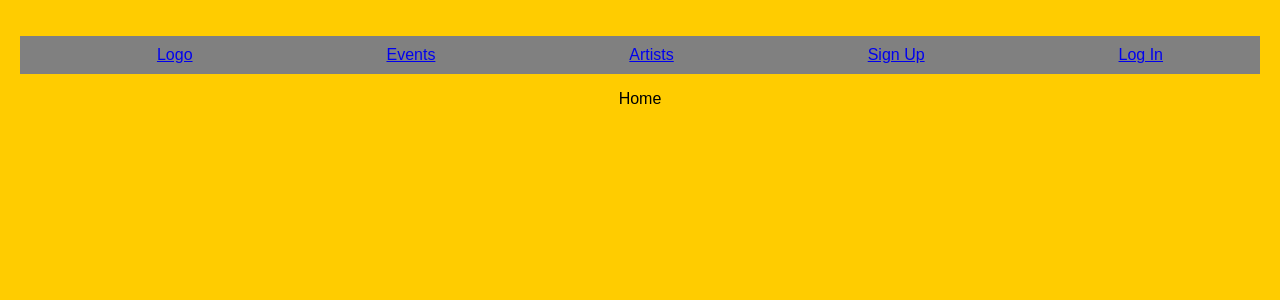
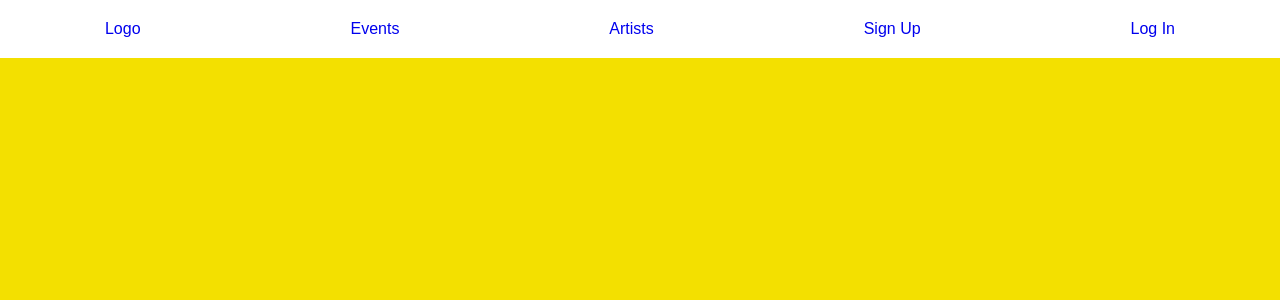
Before and after one commit to OlgaShirokova/OffScene-Client, a React app: page / in a window 1280 px wide. Shown: the top 300 px of the page. Built offline with nearby package versions, Linux system fonts and the light colour scheme; the HTML template or start-up script is replaced by a standard one.

Commit message:
refactor: delete Route, create Link component (reUsable)

```diff
--- a/src/App.css
+++ b/src/App.css
@@ -1,27 +1,3 @@
-.App {
-  text-align: center;
+body {
+  background-color: #f3e000;
 }
-
-/*composes: foo;*/
-
-body {
-  background-color: #FFCC00;
-  padding: 20px;
-  margin: 0;
-}
-
-.header {
-  display: flex;
-  flex-direction: row;
-  justify-content: space-around;
-  background-color: grey;
-  padding: 0;
-}
-
-.headerElement {
-  composes: header;
-  list-style-type: none;
-  margin: 0;
-  padding: 10px 0 10px 0;
-  color: white;
-}
--- /dev/null
+++ b/src/components/Header.css
@@ -0,0 +1,17 @@
+a {
+  text-decoration: none;
+}
+
+.header {
+  display: flex;
+  flex-direction: row;
+  justify-content: space-around;
+  background-color: white;
+  margin: 0;
+  list-style-type: none;
+  padding: 20px 0 20px 0;
+}
+
+.active {
+  color: red;
+}
--- a/src/components/Header.js
+++ b/src/components/Header.js
@@ -1,31 +1,21 @@
 import React, { Component } from 'react';
-import {
-  BrowserRouter as Router,
-  Route,
-  Link,
-} from 'react-router-dom';
-import styles from '../App.css';
-import { Home, Events, Artists, LogIn, SignUp } from '../screens/index';
+import { BrowserRouter as Router, NavLink } from 'react-router-dom';
+import styles from './Header.css';
+
+const Link = (options) => (<NavLink activeClassName={styles.active} {...options}>
+  {options.title}</NavLink>);
 
 class Header extends Component {
   render() {
     return (
       <Router>
-        <div className={styles.navContainer}>
-          <ul className={styles.header}>
-            <li className={styles.headerElement}><Link to="/">Logo</Link></li>
-            <li className={styles.headerElement}><Link to="/events">Events</Link></li>
-            <li className={styles.headerElement}><Link to="/artists">Artists</Link></li>
-            <li className={styles.headerElement}><Link to="/signup">Sign Up</Link></li>
-            <li className={styles.headerElement}><Link to="/login">Log In</Link></li>
-          </ul>
-
-          <Route exact path="/" component={Home} />
-          <Route exact path="/events" component={Events} />
-          <Route exact path="/artists" component={Artists} />
-          <Route exact path="/signup" component={SignUp} />
-          <Route exact path="/login" component={LogIn} />
-        </div>
+        <ul className={styles.header}>
+          <li><Link to="/home" title="Logo" /></li>
+          <li><Link to="/events" title="Events" /></li>
+          <li><Link to="/artists" title="Artists" /></li>
+          <li><Link to="/signup" title="Sign Up" /></li>
+          <li><Link to="/login" title="Log In" /></li>
+        </ul>
       </Router>
     );
   }
```
